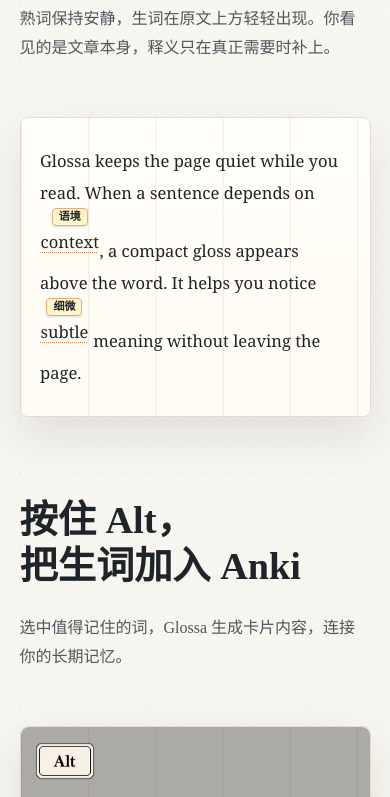
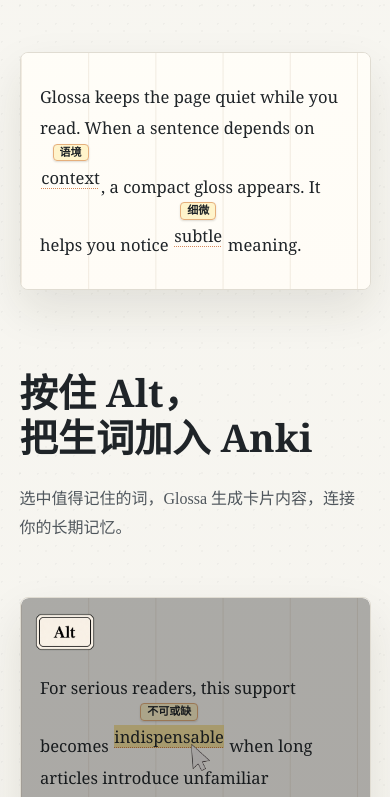
Before and after one commit to JiaJunDeng5930/glossa, an Astro site in the folder website/: page / in a window 390 px wide. Shown: the part 934-1731 px from the top of the page. Built offline with nearby package versions, Linux system fonts and the light colour scheme; Astro itself is replaced by a stand-in of ours.

Commit message:
fix(website): improve landing page visual alignment

```diff
--- a/website/src/pages/index.astro
+++ b/website/src/pages/index.astro
@@ -74,16 +74,11 @@ const repoUrl = "https://github.com/JiaJunDeng5930/glossa";
                 <div class="article-page">
                   <p class="article-kicker">Long-form reading</p>
                   <p class="reading-copy">
-                    Glossa keeps the page quiet while you read. When a sentence depends on
-                    <span class="gloss-token gloss-1" data-glossa-token data-glossa-status="ready"><span class="gloss-label" data-glossa-token-label>语境</span><span class="source-word" data-glossa-token-surface>context</span><span class="gloss-width" data-glossa-token-width>语境</span></span>,
-                    a compact gloss appears above the word. It helps you notice
-                    <span class="gloss-token gloss-2" data-glossa-token data-glossa-status="ready"><span class="gloss-label" data-glossa-token-label>细微</span><span class="source-word" data-glossa-token-surface>subtle</span><span class="gloss-width" data-glossa-token-width>细微</span></span>
-                    meaning without leaving the page. For serious readers, this support becomes
-                    <span class="gloss-token gloss-3 card-target" data-glossa-token data-glossa-status="ready"><span class="gloss-label" data-glossa-token-label>不可或缺</span><span class="source-word" data-glossa-token-surface>indispensable<img class="word-pointer" src="/assets/mouse-pointer.png" alt="" /></span><span class="gloss-width" data-glossa-token-width>不可或缺</span></span>
-                    when long articles introduce
-                    <span class="gloss-token gloss-4" data-glossa-token data-glossa-status="ready"><span class="gloss-label" data-glossa-token-label>生词</span><span class="source-word" data-glossa-token-surface>unfamiliar</span><span class="gloss-width" data-glossa-token-width>生词</span></span>
-                    vocabulary and ideas that deserve careful
-                    <span class="gloss-token gloss-5" data-glossa-token data-glossa-status="ready"><span class="gloss-label" data-glossa-token-label>注意力</span><span class="source-word" data-glossa-token-surface>attention</span><span class="gloss-width" data-glossa-token-width>注意力</span></span>.
+                    <span class="reading-line">Glossa keeps the page quiet while you read.</span>
+                    <span class="reading-line">When a sentence depends on <span class="gloss-token gloss-1" data-glossa-token data-glossa-status="ready"><span class="gloss-label" data-glossa-token-label>语境</span><span class="source-word" data-glossa-token-surface>context</span><span class="gloss-width" data-glossa-token-width>语境</span></span>, a compact gloss appears.</span>
+                    <span class="reading-line">It helps you notice <span class="gloss-token gloss-2" data-glossa-token data-glossa-status="ready"><span class="gloss-label" data-glossa-token-label>细微</span><span class="source-word" data-glossa-token-surface>subtle</span><span class="gloss-width" data-glossa-token-width>细微</span></span> meaning without leaving the page.</span>
+                    <span class="reading-line">For serious readers, this support becomes <span class="gloss-token gloss-3 card-target" data-glossa-token data-glossa-status="ready"><span class="gloss-label" data-glossa-token-label>不可或缺</span><span class="source-word" data-glossa-token-surface>indispensable<img class="word-pointer" src="/assets/mouse-pointer.png" alt="" /></span><span class="gloss-width" data-glossa-token-width>不可或缺</span></span>.</span>
+                    <span class="reading-line">Long articles bring <span class="gloss-token gloss-4" data-glossa-token data-glossa-status="ready"><span class="gloss-label" data-glossa-token-label>生词</span><span class="source-word" data-glossa-token-surface>unfamiliar</span><span class="gloss-width" data-glossa-token-width>生词</span></span> vocabulary and careful <span class="gloss-token gloss-5" data-glossa-token data-glossa-status="ready"><span class="gloss-label" data-glossa-token-label>注意力</span><span class="source-word" data-glossa-token-surface>attention</span><span class="gloss-width" data-glossa-token-width>注意力</span></span>.</span>
                   </p>
                 </div>
 
@@ -127,7 +122,7 @@ const repoUrl = "https://github.com/JiaJunDeng5930/glossa";
         <article class="reading-demo browser-demo mobile-reading mobile-reading-plain" aria-label="网页阅读演示">
           <div class="article-page">
             <p class="reading-copy">
-              Glossa keeps the page quiet while you read. When a sentence depends on <span class="gloss-token gloss-1" data-glossa-token><span class="gloss-label" data-glossa-token-label>语境</span><span class="source-word" data-glossa-token-surface>context</span><span class="gloss-width" data-glossa-token-width>语境</span></span>, a compact gloss appears above the word. It helps you notice subtle meaning without leaving the page.
+              Glossa keeps the page quiet while you read. When a sentence depends on <span class="gloss-token gloss-1" data-glossa-token><span class="gloss-label" data-glossa-token-label>语境</span><span class="source-word" data-glossa-token-surface>context</span><span class="gloss-width" data-glossa-token-width>语境</span></span>, a compact gloss appears above the word.
             </p>
           </div>
         </article>
@@ -142,7 +137,7 @@ const repoUrl = "https://github.com/JiaJunDeng5930/glossa";
         <article class="reading-demo browser-demo mobile-reading mobile-reading-gloss" aria-label="中文释义演示">
           <div class="article-page">
             <p class="reading-copy">
-              Glossa keeps the page quiet while you read. When a sentence depends on <span class="gloss-token gloss-1" data-glossa-token><span class="gloss-label" data-glossa-token-label>语境</span><span class="source-word" data-glossa-token-surface>context</span><span class="gloss-width" data-glossa-token-width>语境</span></span>, a compact gloss appears above the word. It helps you notice <span class="gloss-token gloss-2" data-glossa-token><span class="gloss-label" data-glossa-token-label>细微</span><span class="source-word" data-glossa-token-surface>subtle</span><span class="gloss-width" data-glossa-token-width>细微</span></span> meaning without leaving the page.
+              Glossa keeps the page quiet while you read. When a sentence depends on <span class="gloss-token gloss-1" data-glossa-token><span class="gloss-label" data-glossa-token-label>语境</span><span class="source-word" data-glossa-token-surface>context</span><span class="gloss-width" data-glossa-token-width>语境</span></span>, a compact gloss appears. It helps you notice <span class="gloss-token gloss-2" data-glossa-token><span class="gloss-label" data-glossa-token-label>细微</span><span class="source-word" data-glossa-token-surface>subtle</span><span class="gloss-width" data-glossa-token-width>细微</span></span> meaning.
             </p>
           </div>
         </article>
--- a/website/src/styles/global.css
+++ b/website/src/styles/global.css
@@ -8,6 +8,8 @@
   --muted-soft: #76736c;
   --orange: #c65a1e;
   --orange-deep: #9f4315;
+  --accent: var(--orange);
+  --accent-deep: var(--orange-deep);
   --glossa-label-bg: #fff4c9;
   --glossa-label-ink: #1f2428;
   --glossa-rule: #d9d4c8;
@@ -52,7 +54,14 @@ body {
     18px 18px,
     26px 26px,
     auto;
-  font-family: "Times New Roman", "Songti SC", "SimSun", serif;
+  font-family:
+    ui-sans-serif,
+    system-ui,
+    -apple-system,
+    BlinkMacSystemFont,
+    "Segoe UI",
+    "Noto Sans SC",
+    sans-serif;
 }
 
 body::before {
@@ -229,7 +238,7 @@ a {
   display: grid;
   grid-template-columns: minmax(0, 0.4fr) minmax(0, 0.6fr);
   align-items: center;
-  width: min(82rem, calc(100vw - (var(--page-gutter) * 2)));
+  width: min(80rem, calc(100vw - (var(--page-gutter) * 2)));
   height: 100%;
   column-gap: clamp(2.6rem, 4.4vw, 5.2rem);
   transform: translateY(-2.8svh);
@@ -265,23 +274,23 @@ a {
 .product-copy h2,
 .closing-cta h2 {
   margin: 0;
-  font-family: "Songti SC", "Noto Serif SC", "SimSun", serif;
-  font-weight: 650;
+  font-family: Georgia, "Times New Roman", "Songti SC", "Noto Serif SC", serif;
+  font-weight: 680;
   letter-spacing: 0;
 }
 
 .left-panel h1,
 .mobile-panel h1 {
   max-width: 9em;
-  font-size: clamp(3.45rem, 4.9vw, 5.2rem);
-  line-height: 1.16;
+  font-size: clamp(3.25rem, 4.4vw, 4.8rem);
+  line-height: 1.14;
 }
 
 .left-panel h2,
 .mobile-panel h2 {
   max-width: 9em;
-  font-size: clamp(2.65rem, 3.6vw, 4rem);
-  line-height: 1.2;
+  font-size: clamp(2.55rem, 3.32vw, 3.7rem);
+  line-height: 1.18;
 }
 
 .left-panel p,
@@ -290,9 +299,9 @@ a {
   margin: clamp(1.25rem, 2.8svh, 2rem) 0 0;
   color: var(--muted);
   font-family: "Songti SC", "Noto Serif SC", "SimSun", serif;
-  font-size: clamp(1.04rem, 1.12vw, 1.2rem);
+  font-size: clamp(1rem, 1.04vw, 1.12rem);
   font-weight: 400;
-  line-height: 1.86;
+  line-height: 1.82;
 }
 
 .right-stage {
@@ -304,7 +313,7 @@ a {
 
 .reading-demo {
   position: relative;
-  width: min(100%, 45.5rem);
+  width: min(100%, 42.5rem);
   margin-inline: auto;
   --gloss-progress: 0;
   --gloss-1: var(--gloss-progress);
@@ -366,11 +375,11 @@ a {
 
 .browser-url {
   justify-self: end;
-  width: min(24rem, 72%);
+  width: min(21rem, 66%);
   padding: 0.38rem 0.8rem;
-  border: 1px solid #eadfca;
+  border: 1px solid color-mix(in srgb, var(--glossa-rule) 84%, white);
   border-radius: 999px;
-  color: #786c5b;
+  color: var(--muted-soft);
   background: rgba(255, 255, 255, 0.74);
   font-family:
     ui-sans-serif,
@@ -385,8 +394,8 @@ a {
 
 .article-page {
   position: relative;
-  min-height: min(28.4rem, calc(100svh - var(--nav-height) - 5.2rem));
-  padding: clamp(2rem, 4.4svh, 2.9rem) clamp(2rem, 3.2vw, 2.8rem);
+  min-height: min(26.4rem, calc(100svh - var(--nav-height) - 5.8rem));
+  padding: clamp(2.1rem, 4svh, 2.65rem) clamp(2.1rem, 3vw, 2.55rem);
   background:
     linear-gradient(90deg, rgba(216, 203, 183, 0.36) 1px, transparent 1px) 0 0 /
       4.2rem 100%,
@@ -415,9 +424,19 @@ a {
   margin: 0;
   color: var(--ink);
   font-family: Georgia, "Times New Roman", "Noto Serif SC", serif;
-  font-size: clamp(1.05rem, 1.1vw, 1.2rem);
-  line-height: 2.12;
+  font-size: clamp(1.02rem, 1vw, 1.13rem);
+  line-height: 1.62;
   text-align: left;
+}
+
+.reading-line {
+  display: block;
+  min-height: calc(var(--demo-gloss-font-size) + 2.05em);
+  white-space: nowrap;
+}
+
+.reading-line + .reading-line {
+  margin-top: 0.18rem;
 }
 
 .gloss-token {
@@ -428,7 +447,7 @@ a {
   padding-block-start: calc(
     (var(--demo-gloss-font-size) + 8px) * var(--token-gloss-progress)
   );
-  margin-inline: 0.5px;
+  margin-inline: 0.08em;
   line-height: inherit;
   text-align: center;
   vertical-align: baseline;
@@ -554,7 +573,7 @@ a {
   right: clamp(1rem, 5%, 2rem);
   bottom: clamp(1rem, 6%, 2.2rem);
   z-index: 6;
-  width: min(22.2rem, 76%);
+  width: min(20.7rem, 72%);
   padding: 0.95rem 1rem 1.05rem;
   border: 1px solid var(--glossa-rule);
   border-radius: 8px;
@@ -634,7 +653,7 @@ a {
   margin-top: 0.85rem;
   padding: 0 0.9rem;
   border-radius: 6px;
-  background: var(--orange);
+  background: var(--accent);
   color: #fff8eb;
   font-size: 0.84rem;
   font-weight: 800;
@@ -654,8 +673,8 @@ a {
 
 .product-shell {
   display: grid;
-  grid-template-columns: minmax(18rem, 0.9fr) minmax(0, 1.1fr);
-  gap: clamp(2.4rem, 5vw, 5.5rem);
+  grid-template-columns: minmax(18rem, 0.96fr) minmax(0, 1.04fr);
+  gap: clamp(2.2rem, 4.2vw, 4.8rem);
   align-items: start;
   width: min(var(--content-max), 100%);
   margin-inline: auto;
@@ -677,7 +696,7 @@ a {
   background-size:
     auto,
     20px 20px;
-  box-shadow: 0 16px 40px rgba(42, 35, 24, 0.11);
+  box-shadow: 0 12px 30px rgba(42, 35, 24, 0.09);
   font-family:
     ui-sans-serif,
     system-ui,
@@ -763,8 +782,8 @@ a {
 .settings-header-preview h3 {
   margin: 0.18rem 0 0;
   color: var(--ink);
-  font-family: Georgia, "Times New Roman", "Noto Serif SC", serif;
-  font-size: clamp(1.35rem, 2.1vw, 1.9rem);
+  font-family: Georgia, "Times New Roman", "Songti SC", "Noto Serif SC", serif;
+  font-size: clamp(1.22rem, 1.75vw, 1.62rem);
   line-height: 1.1;
 }
 
@@ -912,7 +931,7 @@ a {
 .product-copy h2,
 .closing-cta h2 {
   max-width: 11em;
-  font-size: clamp(2.8rem, 4.5vw, 5rem);
+  font-size: clamp(2.55rem, 3.9vw, 4.45rem);
   line-height: 1.18;
 }
 
@@ -922,8 +941,8 @@ a {
   margin: clamp(1.1rem, 2.2vw, 1.6rem) 0 0;
   color: var(--muted);
   font-family: "Songti SC", "Noto Serif SC", "SimSun", serif;
-  font-size: clamp(1.04rem, 1.18vw, 1.24rem);
-  line-height: 1.86;
+  font-size: clamp(1rem, 1.08vw, 1.16rem);
+  line-height: 1.82;
 }
 
 .feature-list {
@@ -997,15 +1016,15 @@ a {
   }
 
   .left-panel h1 {
-    font-size: clamp(3.25rem, 4.8vw, 4.8rem);
+    font-size: clamp(3.05rem, 4.45vw, 4.55rem);
   }
 
   .left-panel h2 {
-    font-size: clamp(2.7rem, 3.8vw, 4rem);
+    font-size: clamp(2.45rem, 3.35vw, 3.55rem);
   }
 
   .reading-copy {
-    font-size: clamp(1.08rem, 1.18vw, 1.25rem);
+    font-size: clamp(0.98rem, 1.06vw, 1.08rem);
   }
 }
 
@@ -1124,6 +1143,16 @@ a {
     max-width: 100%;
     font-size: clamp(1rem, 4.25vw, 1.18rem);
     line-height: 1.9;
+  }
+
+  .reading-line {
+    display: inline;
+    min-height: 0;
+    white-space: normal;
+  }
+
+  .reading-line + .reading-line {
+    margin-top: 0;
   }
 
   .gloss-token {
```
